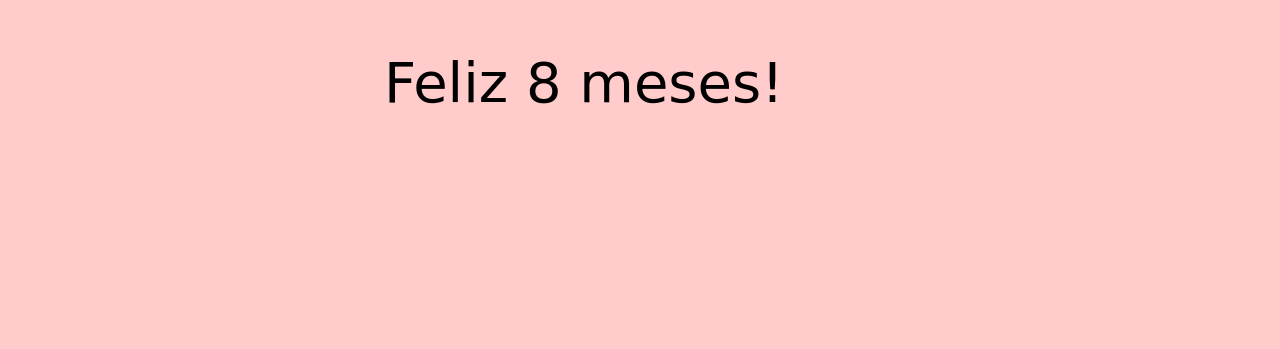
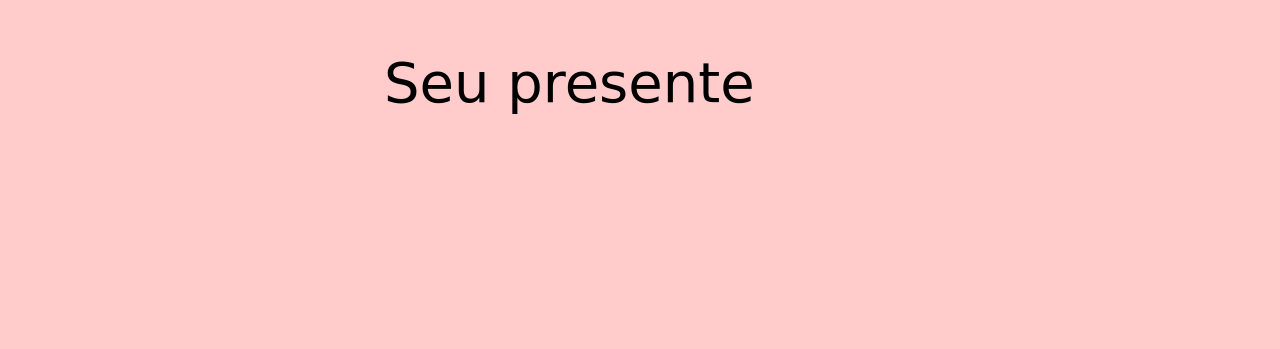
Before and after one commit to mdanyllo/dia-dos-namorados, a plain HTML site: page video.html in a window 1280 px wide. Shown: the part 206-555 px from the top of the page. Drawn offline with Linux system fonts and the light colour scheme; a web font is replaced by a local one.

Commit message:
melhorias6

```diff
--- a/video.html
+++ b/video.html
@@ -8,7 +8,7 @@
 </head>
 <body>
     <main class="containervideo">
-        <h1 class="hvideo">Feliz 8 meses!
+        <h1 class="hvideo">Seu presente
         </h1>
         <video controls class="video" src="./arq/Vídeo do WhatsApp de 2024-08-29 à(s) 23.08.36_39cda6ad.mp4"></video>
     </main>
```
Also changed, not shown: index.html (+1 -1 lines).
